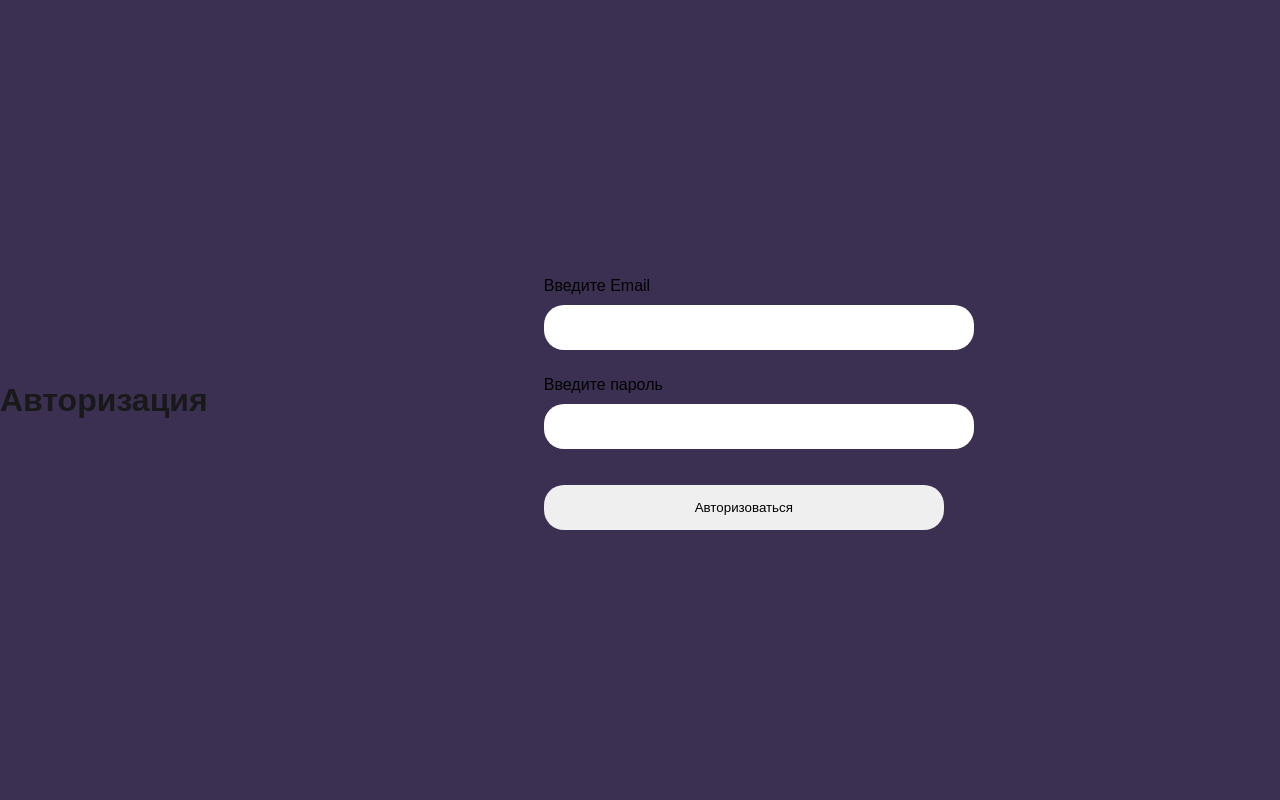
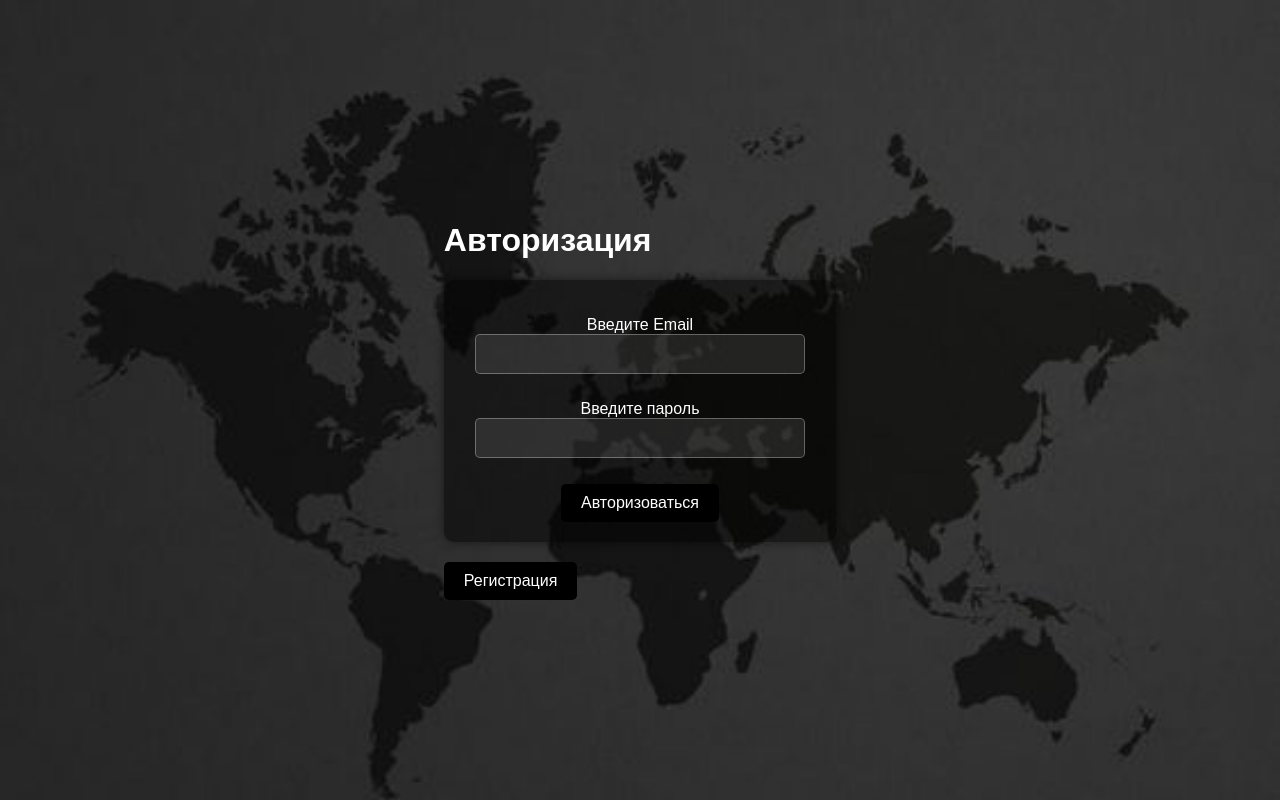
Before and after one commit to ElizabetDA/IT---progect, a Flask app: page /login in a window 1280 px wide. Run offline with Flask 3, Linux system fonts and the light colour scheme; some libraries are stand-ins or nearby versions.

Commit message:
Первоначальная версия авторизации

```diff
--- /dev/null
+++ b/static/css/login.css
@@ -0,0 +1,72 @@
+body {
+    background-image: url("../images/background_login.jpg");
+    background-size: cover;
+    background-repeat: no-repeat;
+    font-family: Arial, sans-serif;
+    color: white;
+    margin: 0;
+    padding: 0;
+    display: flex;
+    justify-content: center;
+    align-items: center;
+    height: 100vh;
+}
+
+form {
+    background-color: rgba(0, 0, 0, 0.5);
+    padding: 20px;
+    border-radius: 10px;
+    box-shadow: 0 0 10px rgba(0, 0, 0, 0.5);
+    text-align: center;
+}
+
+/* Стилизуем поля для ввода почты и пароля */
+.input-field {
+    width: calc(100% - 22px); /* Устанавливаем ширину, учитывая padding */
+    padding: 10px;
+    margin-bottom: 10px;
+    border: none;
+    border-radius: 5px;
+    box-sizing: border-box;
+    font-size: 16px;
+    background-color: rgba(255, 255, 255, 0.1);
+    color: white;
+    border: 1px solid rgba(255, 255, 255, 0.3);
+}
+
+/* Стилизуем кнопку отправки формы */
+input[type="submit"] {
+    background-color: black;
+    color: white;
+    border: none;
+    border-radius: 5px;
+    padding: 10px 20px;
+    font-size: 16px;
+    cursor: pointer;
+    transition: background-color 0.3s ease;
+}
+
+input[type="submit"]:hover {
+    background-color: #333;
+}
+
+/* Добавляем стили для ссылки на регистрацию */
+.register-link {
+    color: white;
+    text-decoration: none;
+    font-size: 16px;
+    display: inline-block; /* Делаем элемент блочным */
+    padding: 10px 20px; /* Задаем отступы */
+    background-color: black;
+    border-radius: 5px;
+    transition: background-color 0.3s ease;
+}
+
+.register-link:hover {
+    background-color: #333;
+}
+
+/* Добавляем стили для контейнера регистрации */
+.register-container {
+    margin-top: 20px; /* Отступ сверху */
+}
--- /dev/null
+++ b/static/js/login.js
@@ -0,0 +1,33 @@
+document.addEventListener('DOMContentLoaded', function() {
+    // Обработчик отправки формы
+    document.querySelector('form').addEventListener('submit', function(event) {
+        event.preventDefault(); // Предотвращаем отправку формы по умолчанию
+
+        // Получаем данные из полей формы
+        var formData = new FormData(this);
+
+        // Отправляем POST-запрос на сервер
+        fetch('/login', {
+            method: 'POST',
+            body: formData,
+            headers: {
+                'X-CSRFToken': document.querySelector('input[name="csrf_token"]').value // Получаем CSRF токен из скрытого поля
+            }
+        })
+        .then(response => {
+            if (!response.ok) {
+                throw new Error('Ошибка при отправке формы');
+            }
+            return response.json();
+        })
+        .then(data => {
+            // Обрабатываем успешный ответ от сервера
+            console.log(data);
+            // Дополнительные действия, например, перенаправление пользователя на другую страницу
+        })
+        .catch(error => {
+            // Обрабатываем ошибки
+            console.error('Произошла ошибка:', error);
+        });
+    });
+});
--- a/templates/login.html
+++ b/templates/login.html
@@ -1,96 +1,43 @@
 <!DOCTYPE html>
-<html lang="en">
+<html lang="ru">
 <head>
     <meta charset="UTF-8">
     <meta name="viewport" content="width=device-width, initial-scale=1.0">
-    <title>Taxi Booking</title>
-    <style>
-        body {
-            font-family: "Montserrat", sans-serif;
-            margin: 0;
-            padding: 0;
-            height: 100vh;
-            display: flex;
-            align-items: center;
-            justify-content: center;
-            background-color: #3B3052;
-        }
-
-        .container {
-            background-color: #FAF9FC;
-            padding: 50px;
-            border-radius: 10px;
-            box-shadow: 0 15px 35px rgba(0, 0, 0, 0.2);
-        }
-
-        .form-container {
-            display: flex;
-            flex-direction: column;
-            align-items: center;
-        }
-
-        form {
-            width: 100%;
-            max-width: 400px;
-            margin: 0 auto;
-        }
-
-        h1 {
-            text-align: center;
-            color: #191919;
-        }
-
-        label {
-            margin-bottom: 10px;
-        }
-
-        input[type="text"],
-        input[type="password"],
-        input[type="submit"],
-        button {
-            width: 100%;
-            padding: 15px;
-            margin: 10px 0;
-            border: none;
-            border-radius: 20px;
-            outline: none;
-            cursor: pointer;
-        }
-
-        input[type="email"] {
-            width: 100%;
-            padding: 15px;
-            margin: 10px 0;
-            border: none;
-            border-radius: 20px;
-            outline: none;
-            background-color: #FAF9FC;
-            color: #3B3052;
-        }
-    </style>
+    <title>Авторизация</title>
+    <!-- Подключаем файл стилей CSS -->
+    <link rel="stylesheet" href="../static/css/login.css">
 </head>
 <body>
+    <div class="form-container">
         <h1>Авторизация</h1>
-    <!-- Создаем форму используя Jinja -->
+        <!-- Форма для ввода данных -->
         <form method="post" action="/login" enctype="multipart/form-data" novalidate>
-        <!-- Защита от подделки межсайтовых запросов-->
+            <!-- CSRF токен для защиты от подделки межсайтовых запросов -->
             {{ form.csrf_token }}
-        <!-- Получаем значения из полей -->
+            <!-- Поле для ввода электронной почты -->
             <p>
-            <!-- Валидация Электронной почты-->
-            {{ form.email.label }} {{ form.email() }}
+                {{ form.email.label }} {{ form.email(class="input-field") }}
                 {% for error in form.email.errors %}
                     {{ error }}
                 {% endfor %}
             </p>
+            <!-- Поле для ввода пароля -->
             <p>
-            <!-- Валидация Пароля-->
-            {{ form.password.label }} {{ form.password() }}
+                {{ form.password.label }} {{ form.password(class="input-field") }}
                 {% for error in form.password.errors %}
                     {{ error }}
                 {% endfor %}
             </p>
+            <!-- Кнопка для отправки формы -->
             <input type="submit" value="Авторизоваться">
         </form>
+        <!-- Блок для кнопки перехода на страницу регистрации -->
+        <div class="register-container">
+            <a href="/register" class="register-link">Регистрация</a>
+        </div>
+    </div>
+
+    <!-- Подключаем файл скрипта JavaScript -->
+    <script src="../static/js/login.js"></script>
 </body>
 </html>
```
Also changed, not shown: static/images/background_login.jpg (added). Lines whose indentation alone changed are shown as unchanged.
